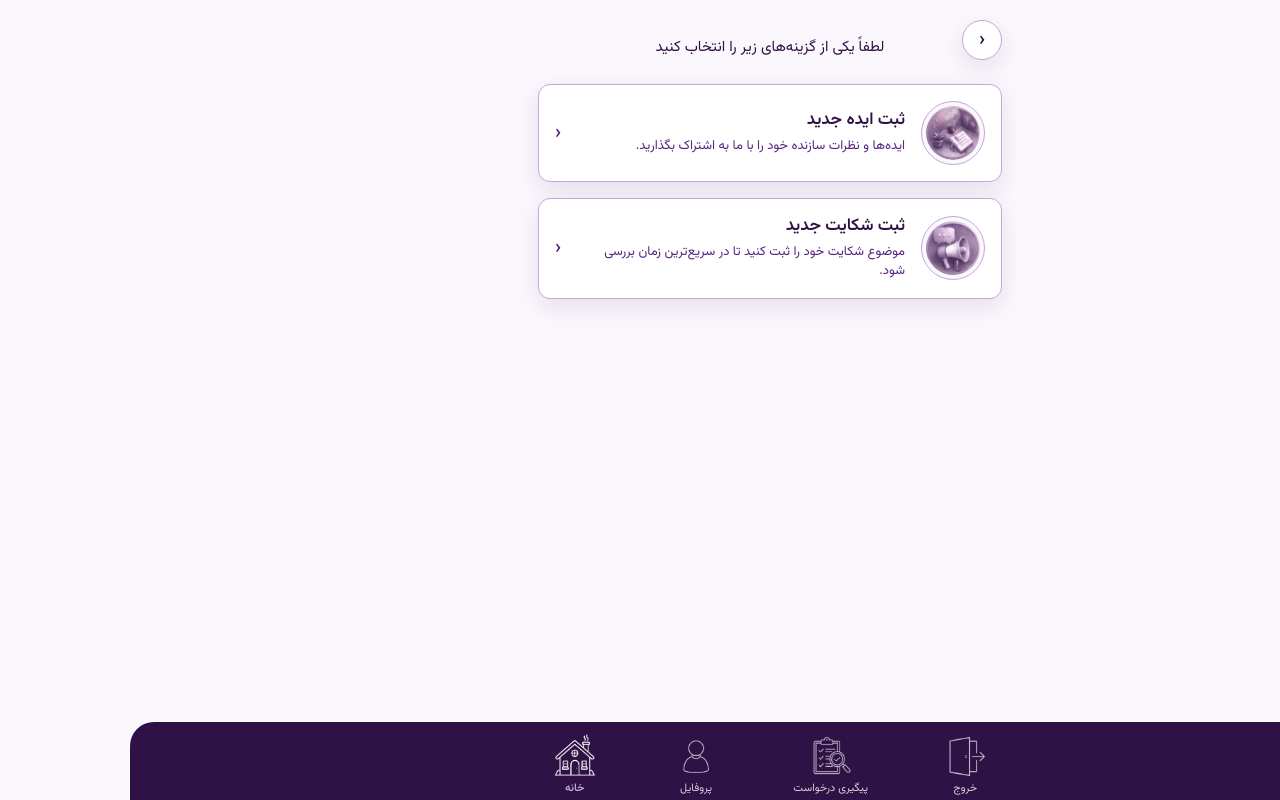
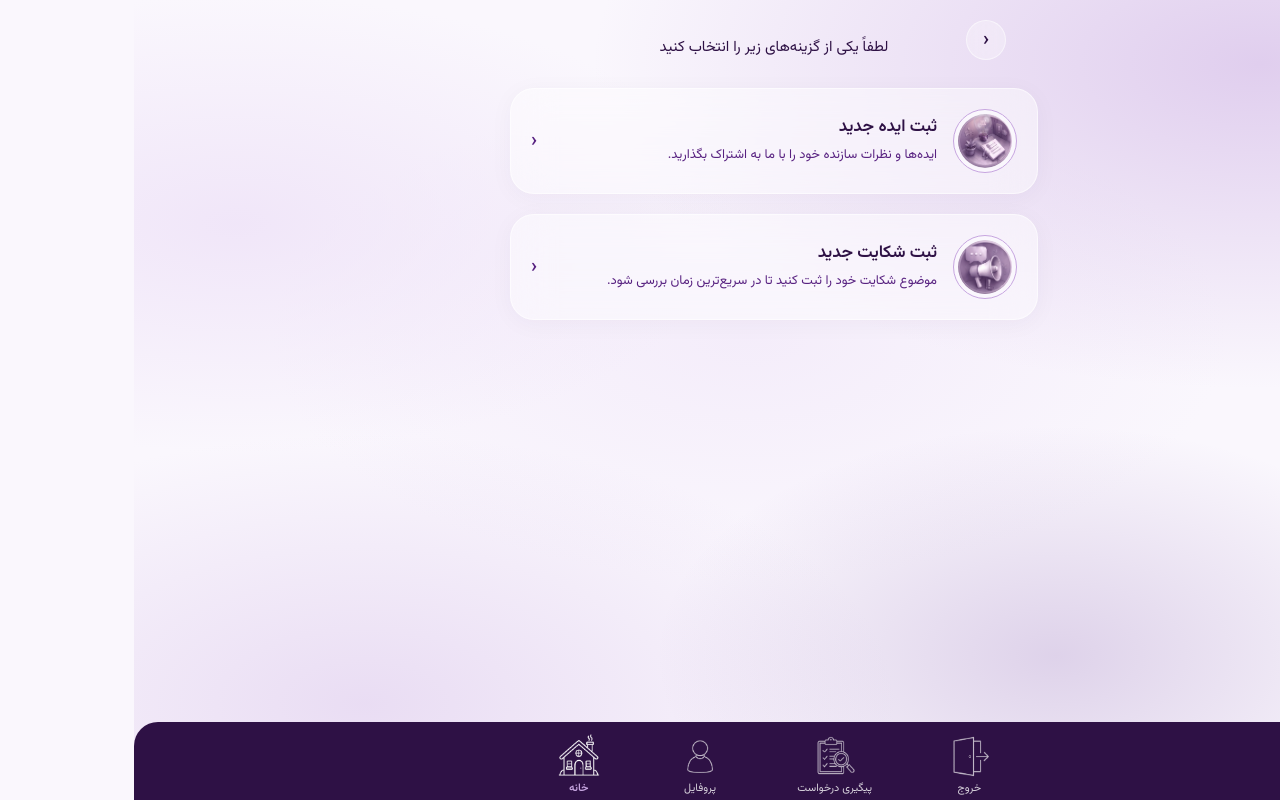
Before and after one commit to osvehHasanpour/dormitory-management, a React (Vite) app in the folder frontend/: page /ideas-complaints in a window 1280 px wide. Built offline with nearby package versions, Linux system fonts and the light colour scheme; no server answers.

Commit message:
now all pages have smae style

```diff
--- a/frontend/src/pages/student/IdeasComplaintsMenuPage.tsx
+++ b/frontend/src/pages/student/IdeasComplaintsMenuPage.tsx
@@ -16,14 +16,14 @@ function OptionCard({ title, description, image, onClick }: OptionCardProps) {
     <button
       type="button"
       onClick={onClick}
-      className="flex w-full items-center gap-4 rounded-md border border-hairline bg-canvas p-4 text-right shadow-elevated transition-colors active:bg-surface-card"
+      className="glass-card flex w-full items-center gap-4 rounded-lg p-5 text-right transition-colors active:bg-white/60"
     >
       <img
         src={image}
         alt=""
         className="h-16 w-16 flex-shrink-0 rounded-full border border-hairline bg-surface-soft object-cover p-1"
       />
-      <span className="flex flex-1 flex-col gap-1">
+      <span className="flex flex-1 flex-col gap-1.5">
         <span className="text-heading-md text-ink">{title}</span>
         <span className="text-body-sm text-mute">{description}</span>
       </span>
@@ -38,24 +38,24 @@ export function IdeasComplaintsMenuPage() {
   const navigate = useNavigate()
 
   return (
-    <div className="min-h-screen bg-surface-soft pb-32">
+    <div className="page-gradient min-h-screen pb-32">
       <header className="relative mx-auto flex w-full max-w-lg items-center justify-center px-4 pb-4 pt-5 sm:px-6">
         <button
           type="button"
           onClick={() => navigate(-1)}
-          className="absolute right-4 top-5 flex h-10 w-10 items-center justify-center rounded-full border border-hairline bg-canvas text-heading-lg text-ink shadow-elevated active:bg-surface-card sm:right-6"
+          className="absolute right-4 top-5 flex h-10 w-10 items-center justify-center rounded-full border border-white/50 bg-white/30 text-heading-lg text-ink backdrop-blur-sm active:bg-white/45 sm:right-6"
           aria-label="بازگشت"
         >
           ‹
         </button>
       </header>
 
-      <main className="mx-auto flex w-full max-w-lg flex-col px-4 sm:px-6">
-        <p className="mb-6 text-center text-body-md text-ink">
+      <main className="mx-auto flex w-full max-w-xl flex-col px-4 sm:px-6">
+        <p className="mb-7 text-center text-body-md text-ink">
           لطفاً یکی از گزینه‌های زیر را انتخاب کنید
         </p>
 
-        <div className="flex flex-col gap-4">
+        <div className="mx-auto flex w-full max-w-xl flex-col gap-5">
           <OptionCard
             title="ثبت ایده جدید"
             description="ایده‌ها و نظرات سازنده خود را با ما به اشتراک بگذارید."
--- a/frontend/src/pages/student/NewComplaintPage.tsx
+++ b/frontend/src/pages/student/NewComplaintPage.tsx
@@ -8,12 +8,12 @@ export function NewComplaintPage() {
   const navigate = useNavigate()
 
   return (
-    <div className="min-h-screen bg-surface-soft pb-32">
+    <div className="page-gradient min-h-screen pb-32">
       <header className="relative mx-auto flex w-full max-w-lg items-center justify-center px-4 pb-4 pt-5 sm:px-6">
         <button
           type="button"
           onClick={() => navigate(-1)}
-          className="absolute right-4 top-5 flex h-10 w-10 items-center justify-center rounded-full border border-hairline bg-canvas text-heading-lg text-ink shadow-elevated active:bg-surface-card sm:right-6"
+          className="absolute right-4 top-5 flex h-10 w-10 items-center justify-center rounded-full border border-white/50 bg-white/30 text-heading-lg text-ink backdrop-blur-sm active:bg-white/45 sm:right-6"
           aria-label="بازگشت"
         >
           ‹
--- a/frontend/src/pages/student/NewIdeaPage.tsx
+++ b/frontend/src/pages/student/NewIdeaPage.tsx
@@ -8,12 +8,12 @@ export function NewIdeaPage() {
   const navigate = useNavigate()
 
   return (
-    <div className="min-h-screen bg-surface-soft pb-32">
+    <div className="page-gradient min-h-screen pb-32">
       <header className="relative mx-auto flex w-full max-w-lg items-center justify-center px-4 pb-4 pt-5 sm:px-6">
         <button
           type="button"
           onClick={() => navigate(-1)}
-          className="absolute right-4 top-5 flex h-10 w-10 items-center justify-center rounded-full border border-hairline bg-canvas text-heading-lg text-ink shadow-elevated active:bg-surface-card sm:right-6"
+          className="absolute right-4 top-5 flex h-10 w-10 items-center justify-center rounded-full border border-white/50 bg-white/30 text-heading-lg text-ink backdrop-blur-sm active:bg-white/45 sm:right-6"
           aria-label="بازگشت"
         >
           ‹
```
